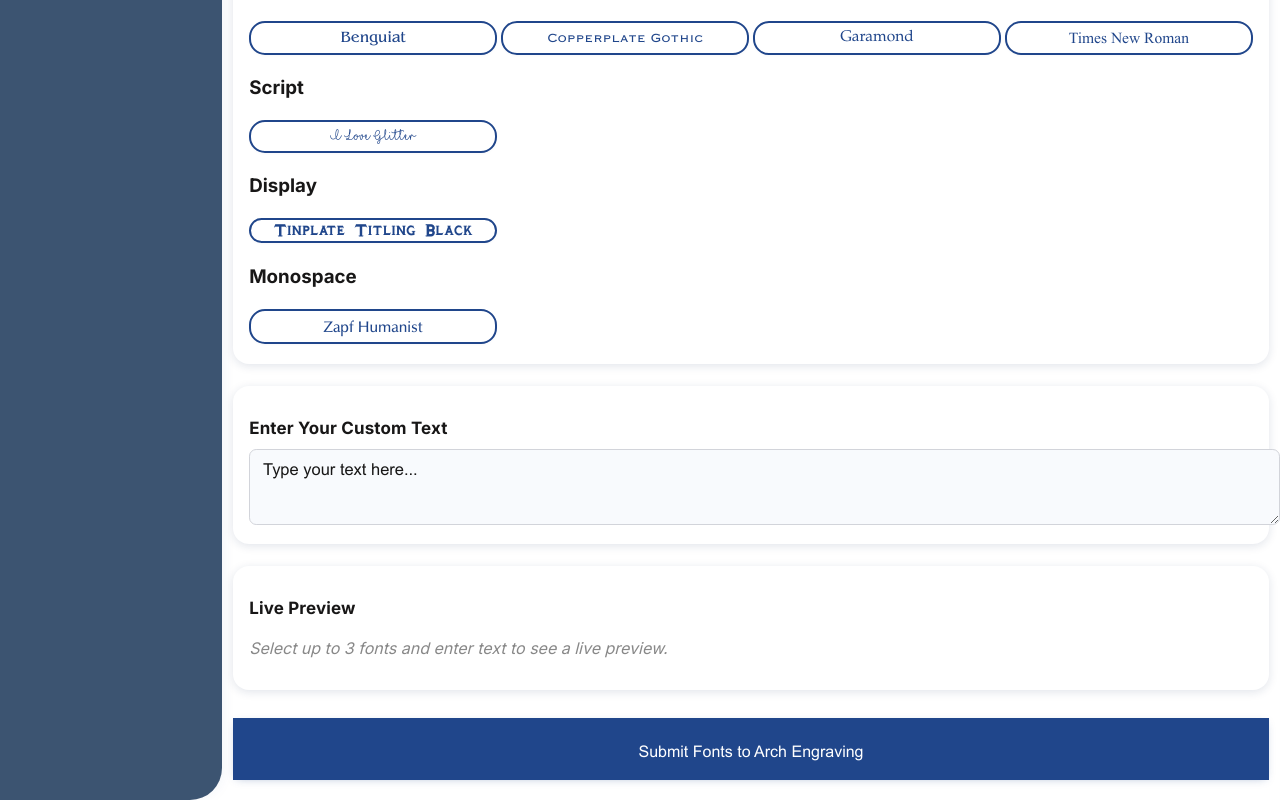
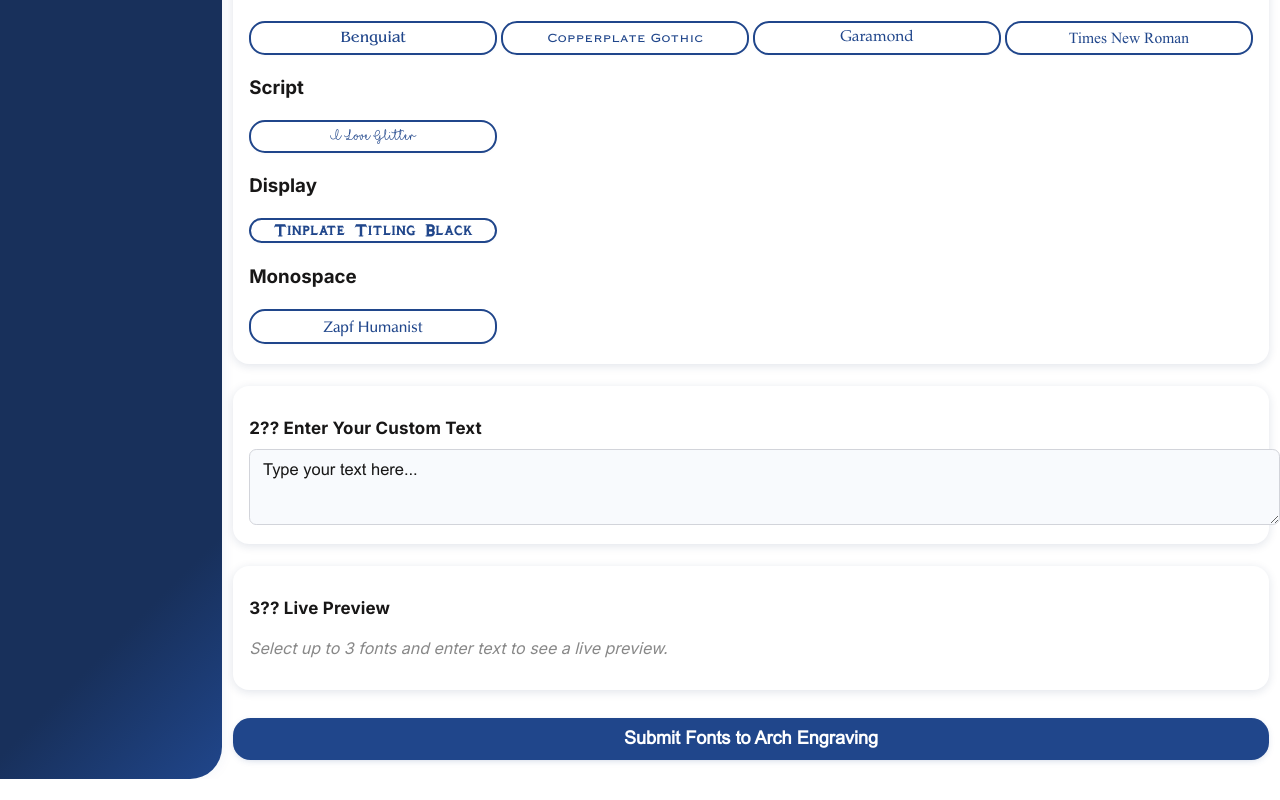
Before and after one commit to Arch-Tom/archfonthub, a React (Vite) app: page / in a window 1280 px wide. Shown: the part 220-1020 px from the top of the page. After the commit the page ends 999 px from the top, so only its background shows below. Built offline with nearby package versions, Linux system fonts and the light colour scheme.

Commit message:
Reverting before display breaking change

```diff
--- a/src/App.css
+++ b/src/App.css
@@ -1,5 +1,5 @@
 :root {
-    --sidebar-bg: #3c5471;
+    --sidebar-bg: linear-gradient(135deg, #18305b 80%, #20468b 100%);
     --main-bg: #fff;
     --card-bg: #fff;
     --card-radius: 1rem;
@@ -255,29 +255,6 @@ body, html {
         color: #fff;
     }
 
-.same-size-button {
-    min-width: 160px;
-    padding: 0.6rem 1.2rem;
-    font-size: 1rem;
-    font-weight: 600;
-    text-align: center;
-    border-radius: 0.7rem;
-    cursor: pointer;
-    box-sizing: border-box;
-    display: inline-block;
-    white-space: nowrap;
-}
-
-.save-button.same-size-button,
-.message-button.same-size-button,
-.cancel-button.same-size-button {
-    font-size: inherit;
-    padding: inherit;
-    min-width: inherit;
-    border-radius: inherit;
-    font-weight: inherit;
-}
-
 @media (max-width: 900px) {
     .app-layout {
         flex-direction: column;
--- a/src/App.jsx
+++ b/src/App.jsx
@@ -1,6 +1,3 @@
-// Fully corrected App.jsx
-// Includes proper async usage and complete working structure
-
 import React, { useState } from 'react';
 import './App.css';
 
@@ -101,6 +98,23 @@ const App = () => {
             customerCompany.trim() ? formatForFilename(customerCompany) : ''
         ].filter(Boolean).join('_') + '.svg';
 
+        // Save file locally
+        try {
+            const blob = new Blob([pendingSvgContent], { type: 'image/svg+xml' });
+            const url = URL.createObjectURL(blob);
+            const a = document.createElement('a');
+            a.href = url;
+            a.download = filename;
+            document.body.appendChild(a);
+            a.click();
+            document.body.removeChild(a);
+            URL.revokeObjectURL(url);
+            showMessage('SVG saved locally!');
+        } catch (error) {
+            showMessage(`Could not save file locally: ${error.message}`);
+        }
+
+        // Upload to Cloudflare R2
         try {
             const response = await fetch(`${WORKER_URL}/${filename}`, {
                 method: 'PUT',
@@ -145,8 +159,8 @@ const App = () => {
                                 <input id="customerCompany" type="text" value={customerCompany} onChange={e => setCustomerCompany(e.target.value)} />
                             </div>
                             <div className="button-group">
-                                <button type="button" className="cancel-button same-size-button" onClick={() => setShowCustomerModal(false)}>Cancel</button>
-                                <button type="submit" className="same-size-button">Submit & Save</button>
+                                <button type="button" className="cancel-button" onClick={() => setShowCustomerModal(false)}>Cancel</button>
+                                <button type="submit">Submit & Save</button>
                             </div>
                         </form>
                     </div>
@@ -157,14 +171,14 @@ const App = () => {
                 <div className="modal-overlay">
                     <div className="message-box modal-box">
                         <p className="message-text">{message}</p>
-                        <button onClick={() => setShowMessageBox(false)} className="message-button same-size-button">OK</button>
+                        <button onClick={() => setShowMessageBox(false)} className="message-button">OK</button>
                     </div>
                 </div>
             )}
 
             <div className="main-content">
                 <section className="section-card">
-                    <h2 className="section-title">Choose Your Fonts (Max {MAX_SELECTED_FONTS})</h2>
+                    <h2 className="section-title">1?? Choose Your Fonts (Max {MAX_SELECTED_FONTS})</h2>
                     <div className="font-grid-container">
                         {Object.entries(categorizedFonts).map(([category, fonts]) => (
                             <div key={category} className="font-category">
@@ -187,7 +201,7 @@ const App = () => {
                 </section>
 
                 <section className="section-card">
-                    <h2 className="section-title">Enter Your Custom Text</h2>
+                    <h2 className="section-title">2?? Enter Your Custom Text</h2>
                     <textarea
                         className="text-input"
                         style={{ fontFamily: 'Arial, sans-serif' }}
@@ -200,7 +214,7 @@ const App = () => {
                 </section>
 
                 <section className="section-card">
-                    <h2 className="section-title">Live Preview</h2>
+                    <h2 className="section-title">3?? Live Preview</h2>
                     {selectedFonts.length === 0 && customText === DEFAULT_TEXT_PLACEHOLDER ? (
                         <p className="empty-preview-message">Select up to 3 fonts and enter text to see a live preview.</p>
                     ) : (
@@ -215,7 +229,7 @@ const App = () => {
                     )}
                 </section>
 
-                <button className="save-button same-size-button" onClick={handleSaveSvg}>
+                <button className="save-button" onClick={handleSaveSvg}>
                     Submit Fonts to Arch Engraving
                 </button>
             </div>
```
